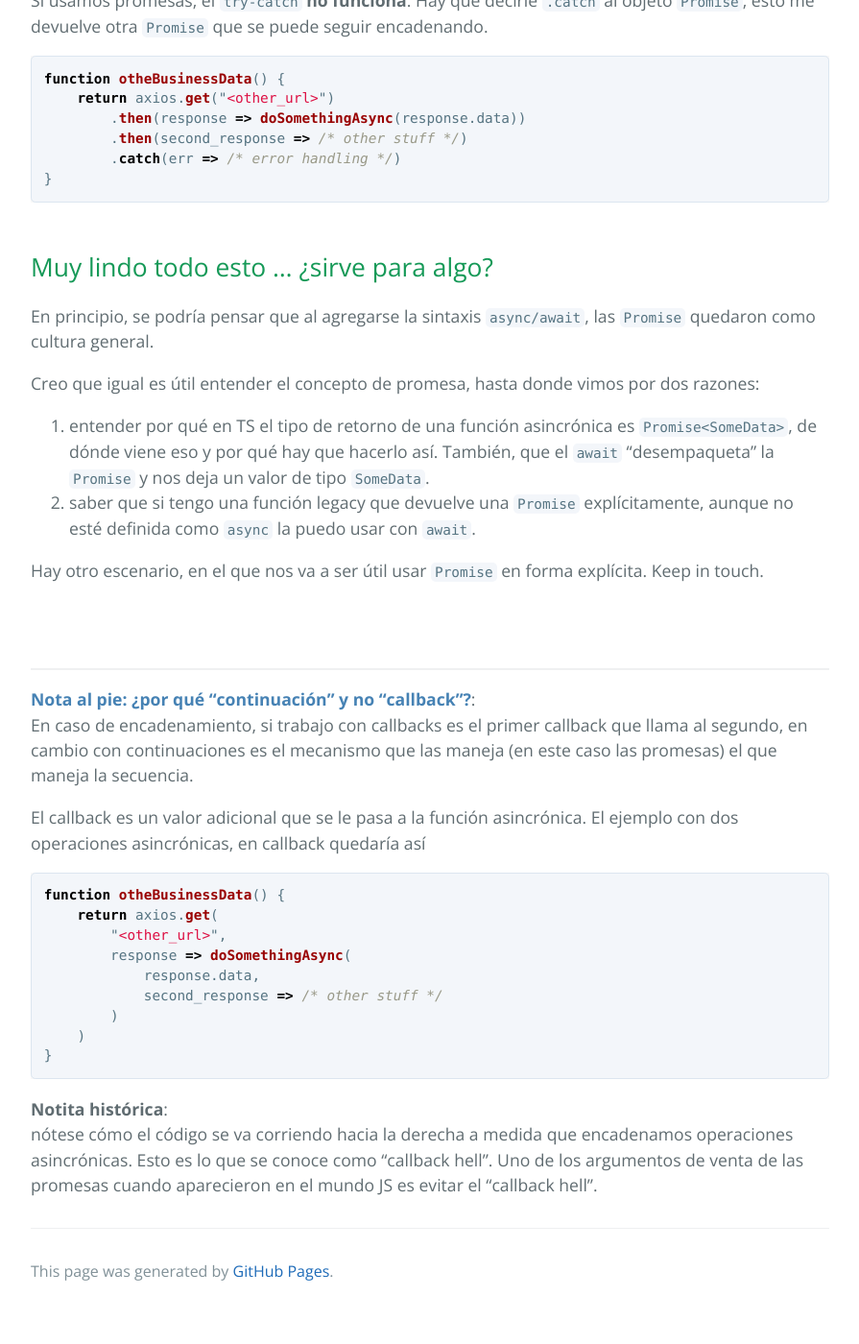
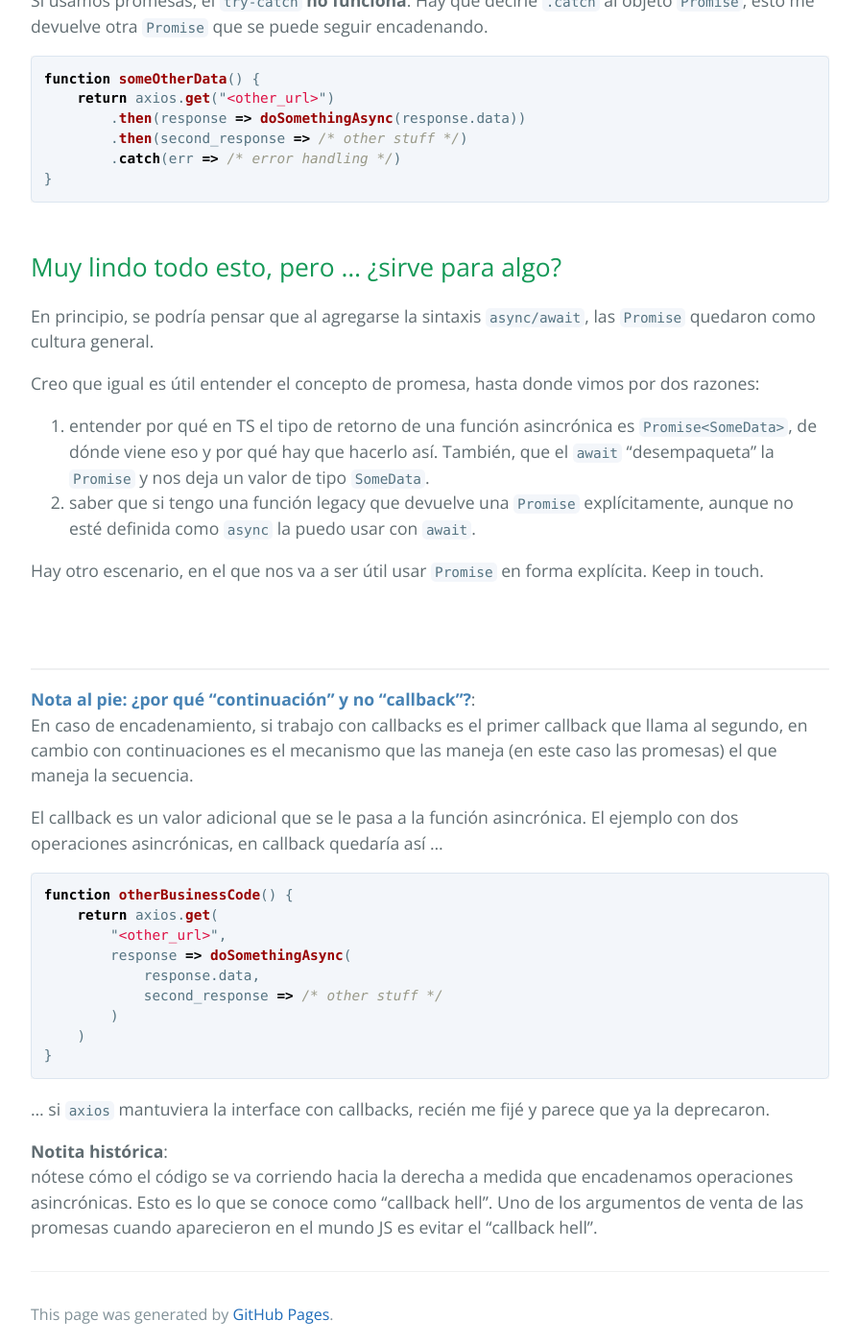
Before and after one commit to clombardi/bdsol-capacitacion-desarrollo, a Jekyll site: the page built from async/promises-async-await.md, in a window 1280 px wide and 1400 px high, scrolled down 4827 px. Shown: the whole window at 96% size, without its empty margins (192-1087 px from the left). Built offline with Jekyll 4.4.1, drawn with Linux system fonts in a browser that asks for light colours; our own code applies the rules of GitHub Pages for plain Markdown files; before the commit the page ends 6195 px from its top, so only the background shows below that; some of the changed text lies outside the part shown.

Commit message:
async - promise.all - candidato

````diff
--- a/async/promises-async-await.md
+++ b/async/promises-async-await.md
@@ -128,7 +128,7 @@ si una función devuelve `Promise<Algo>`, el `await` de la llamada "desempaqueta
 ### Secuencias de operaciones asincrónicas, errores
 Si una función realiza varias operaciones asincrónicas le tiene que poner `await` a cada una
 ``` javascript
-async function otheBusinessData() {
+async function someOtherData() {
     const response = await axios.get("<other_url>")
     const second_response = await doSomethingAsync(response.data)
     return /* other stuff */
@@ -137,7 +137,7 @@ async function otheBusinessData() {
 
 Si lo implementamos usando `Promises`, aprovechamos que el `then` devuelve una promesa para hacer el encadenamiento de `then`s..
 ``` javascript
-function otheBusinessData() {
+function someOtherData() {
     return axios.get("<other_url>")
         .then(response => doSomethingAsync(response.data))
         .then(second_response => /* other stuff */)
@@ -147,7 +147,7 @@ Acá es _muy_ importante no olvidarse del `return` de adelante, porque hay que d
 
 Para manejar errores, usando `async-await` nos apoyamos en la vieja y querida estructura `try-catch`.
 ``` javascript
-async function otheBusinessData() {
+async function someOtherData() {
     try {
         const response = await axios.get("<other url>")
         const second_response = await doSomethingAsync(response.data)
@@ -160,7 +160,7 @@ async function otheBusinessData() {
 
 Si usamos promesas, el `try-catch` **no funciona**. Hay que decirle `.catch` al objeto `Promise`, esto me devuelve otra `Promise` que se puede seguir encadenando.
 ``` javascript
-function otheBusinessData() {
+function someOtherData() {
     return axios.get("<other_url>")
         .then(response => doSomethingAsync(response.data))
         .then(second_response => /* other stuff */)
@@ -168,7 +168,7 @@ function otheBusinessData() {
 }
 ```
 
-## Muy lindo todo esto ... ¿sirve para algo?
+## Muy lindo todo esto, pero ... ¿sirve para algo?
 En principio, se podría pensar que al agregarse la sintaxis `async/await`, las `Promise` quedaron como cultura general.
 
 Creo que igual es útil entender el concepto de promesa, hasta donde vimos por dos razones:
@@ -183,9 +183,9 @@ Hay otro escenario, en el que nos va a ser útil usar `Promise` en forma explíc
 **Nota al pie: ¿por qué "continuación" y no "callback"?**{: style="color: SteelBlue"}:
 En caso de encadenamiento, si trabajo con callbacks es el primer callback que llama al segundo, en cambio con continuaciones es el mecanismo que las maneja (en este caso las promesas) el que maneja la secuencia.
 
-El callback es un valor adicional que se le pasa a la función asincrónica. El ejemplo con dos operaciones asincrónicas, en callback quedaría así
+El callback es un valor adicional que se le pasa a la función asincrónica. El ejemplo con dos operaciones asincrónicas, en callback quedaría así ...
 ``` javascript
-function otheBusinessData() {
+function otherBusinessCode() {
     return axios.get(
         "<other_url>",
         response => doSomethingAsync(
@@ -195,6 +195,7 @@ function otheBusinessData() {
     )
 }
 ```
+... si `axios`  mantuviera la interface con callbacks, recién me fijé y parece que ya la deprecaron.
 
 **Notita histórica**:
 nótese cómo el código se va corriendo hacia la derecha a medida que encadenamos operaciones asincrónicas. Esto es lo que se conoce como "callback hell".
````
Also changed, not shown: async/promise-all.md (added, +64 -0 lines), index.md (+2 -0 lines).
